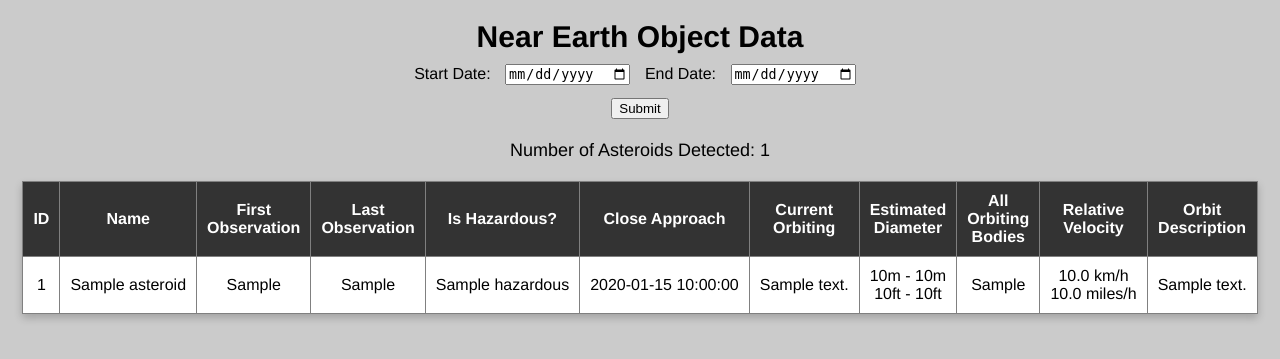
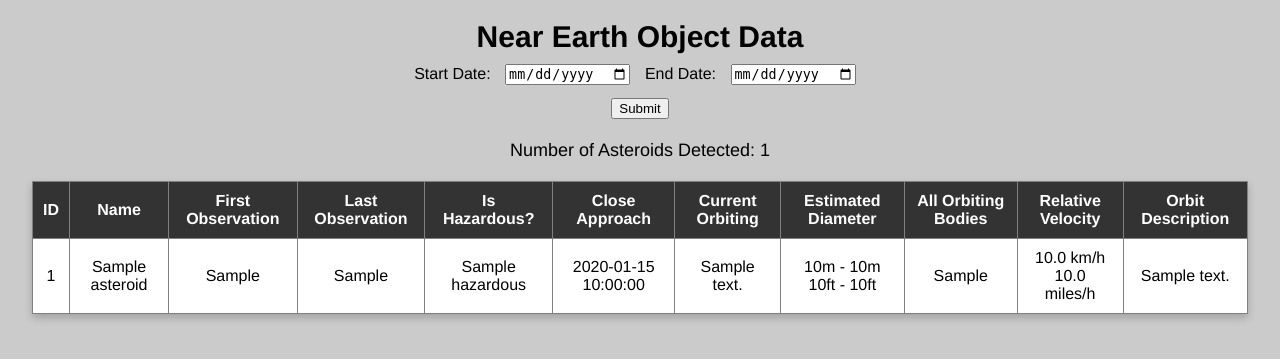
Before and after one commit to chrisdedman/py-neo, a Flask app: template app/templates/neo_data.html in a window 1280 px wide. Shown: the top 359 px of the page. Run offline with Flask 2, Linux system fonts and the light colour scheme; the template is opened without the code that fills it: most values are stand-ins (such as "Sample title", 1, 10 or a date in 2020).

Commit message:
update css table

```diff
--- a/app/static/style.css
+++ b/app/static/style.css
@@ -56,7 +56,7 @@ input[type="submit"] {
 
 /* Table Styles */
 table {
-  width: 960px;
+  width: 95%;
   border-collapse: collapse;
   margin: 0 auto;
   background-color: #ffffff;
@@ -75,7 +75,6 @@ th {
 td {
   padding: 10px;
   text-align: center;
-  white-space:nowrap;
 }
 
 /* Alternating Row Styles */
```
